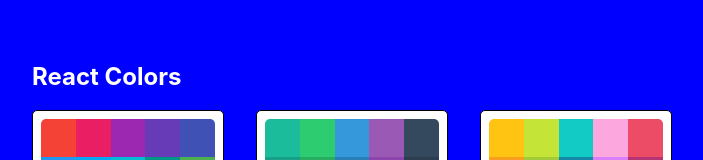
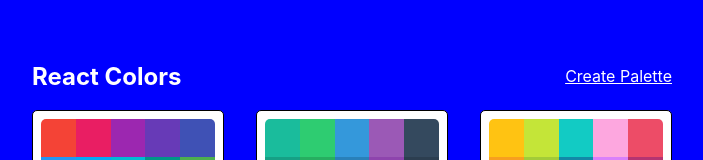
Before and after one commit to daylanberry/colors-app, a React (Create React App) app: page / in a window 1280 px wide. Shown: the top 160 px of the page, without its empty margins (288-991 px from the left). Built offline with nearby package versions, Linux system fonts and the light colour scheme.

Commit message:
adding new palette form

```diff
--- a/src/App.js
+++ b/src/App.js
@@ -4,6 +4,7 @@
 import { generatePalette } from './colorHelpers';
 import { Route, Switch } from 'react-router-dom';
 import PaletteList from './PaletteList';
+import NewPaletteForm from './NewPaletteForm';
 import SingleColorPalette from './SingleColorPalette'
 
 class App extends Component {
@@ -17,6 +18,7 @@
   render() {
     return (
       <Switch>
+        <Route exact path='/palette/new' render={() => <NewPaletteForm />}/>
         <Route
           exact path='/palette/:paletteId/:colorId'
           render={(routeProps) => (
@@ -44,10 +46,6 @@
             )
           }}
         />
-        {/* <Route
-          exact path={'/palette/:paletteId/:colorId'}
-          render={(props) => <SingleColorPalette {...props}/>}
-        /> */}
       </Switch>
     );
   }
--- /dev/null
+++ b/src/NewPaletteForm.js
@@ -0,0 +1,14 @@
+import React, { Component } from 'react';
+
+class NewPaletteForm extends Component {
+
+  render() {
+    return (
+      <div>
+        <h1>New Palette form</h1>
+      </div>
+    )
+  }
+}
+
+export default NewPaletteForm;
--- a/src/PaletteList.js
+++ b/src/PaletteList.js
@@ -18,6 +18,7 @@
         <div className={classes.container}>
           <nav className={classes.nav}>
             <h1>React Colors</h1>
+            <Link to='/palette/new'>Create Palette</Link>
           </nav>
           <div className={classes.palettes}>
             {
--- a/src/styles/PaletteListStyles.js
+++ b/src/styles/PaletteListStyles.js
@@ -17,7 +17,11 @@
     display: 'flex',
     width: '100%',
     justifyContent: 'space-between',
-    color: 'white'
+    alignItems: 'center',
+    color: 'white',
+    '& a': {
+      color: 'white'
+    }
   },
   palettes: {
     boxSizing: 'border-box',
```
